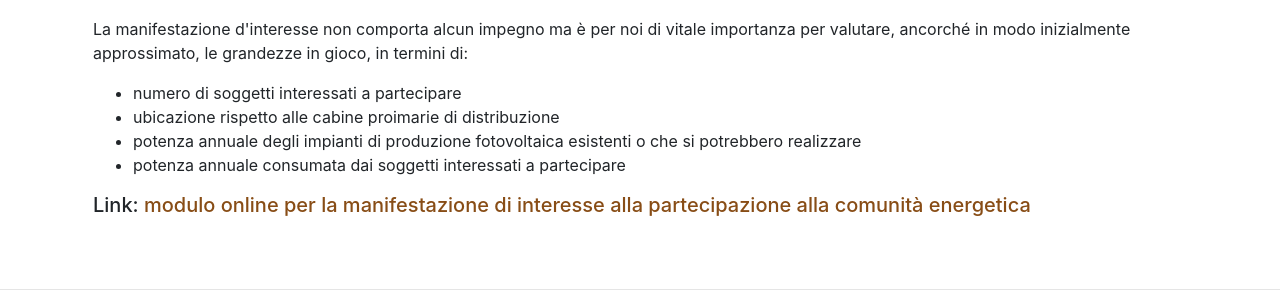
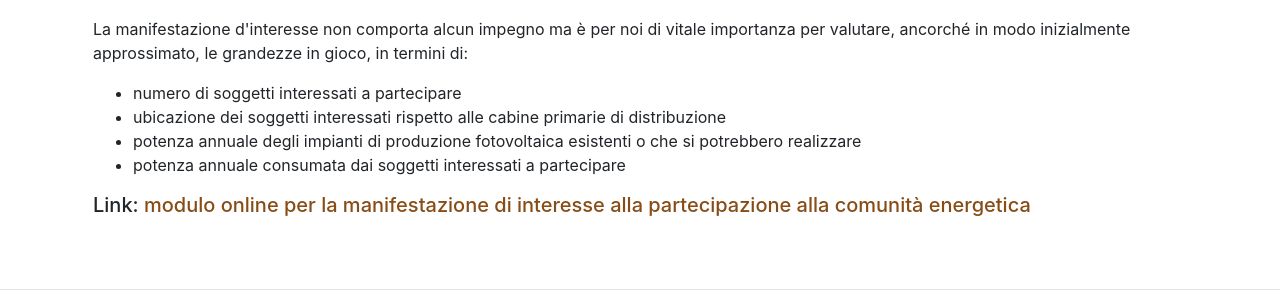
Before and after one commit to BiodistrettoEtruscoRomano/BiodistrettoEtruscoromano.github.io, a Jekyll site: the page built from progetti/rec.html, in a window 1280 px wide. Shown: the part 1356-1656 px from the top of the page. Built offline with Jekyll 4.4.1, drawn with Linux system fonts in a browser that asks for light colours; nearby versions of some CDN libraries.

Commit message:
Update rec page (fix typo)

```diff
--- a/progetti/rec.html
+++ b/progetti/rec.html
@@ -96,7 +96,7 @@ permalink: /progetti/rec/
                 </p>
                 <ul>
                     <li>numero di soggetti interessati a partecipare</li>
-                    <li>ubicazione rispetto alle cabine proimarie di distribuzione</li>
+                    <li>ubicazione dei soggetti interessati rispetto alle cabine primarie di distribuzione</li>
                     <li>potenza annuale degli impianti di produzione fotovoltaica esistenti o che si potrebbero realizzare</li>
                     <li>potenza annuale consumata dai soggetti interessati a partecipare</li>
                 </ul>
```
